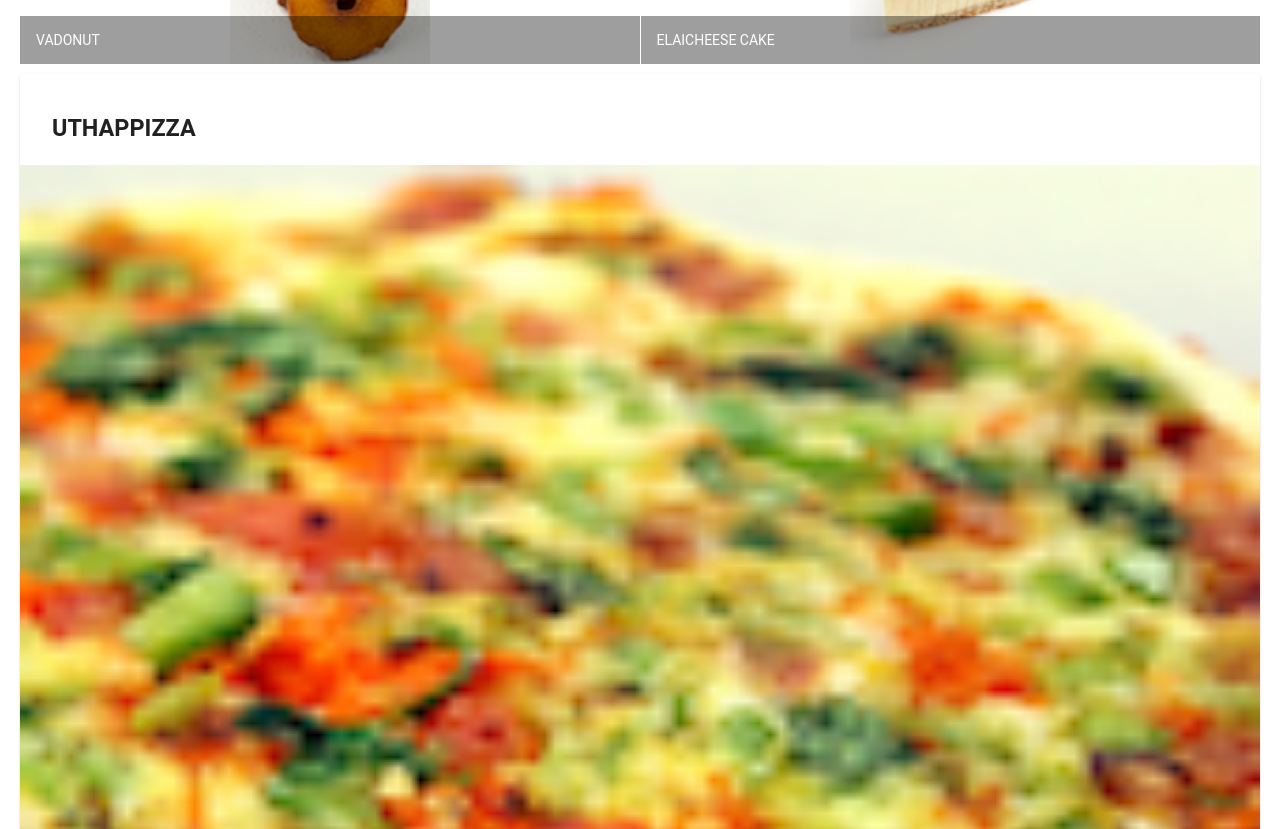
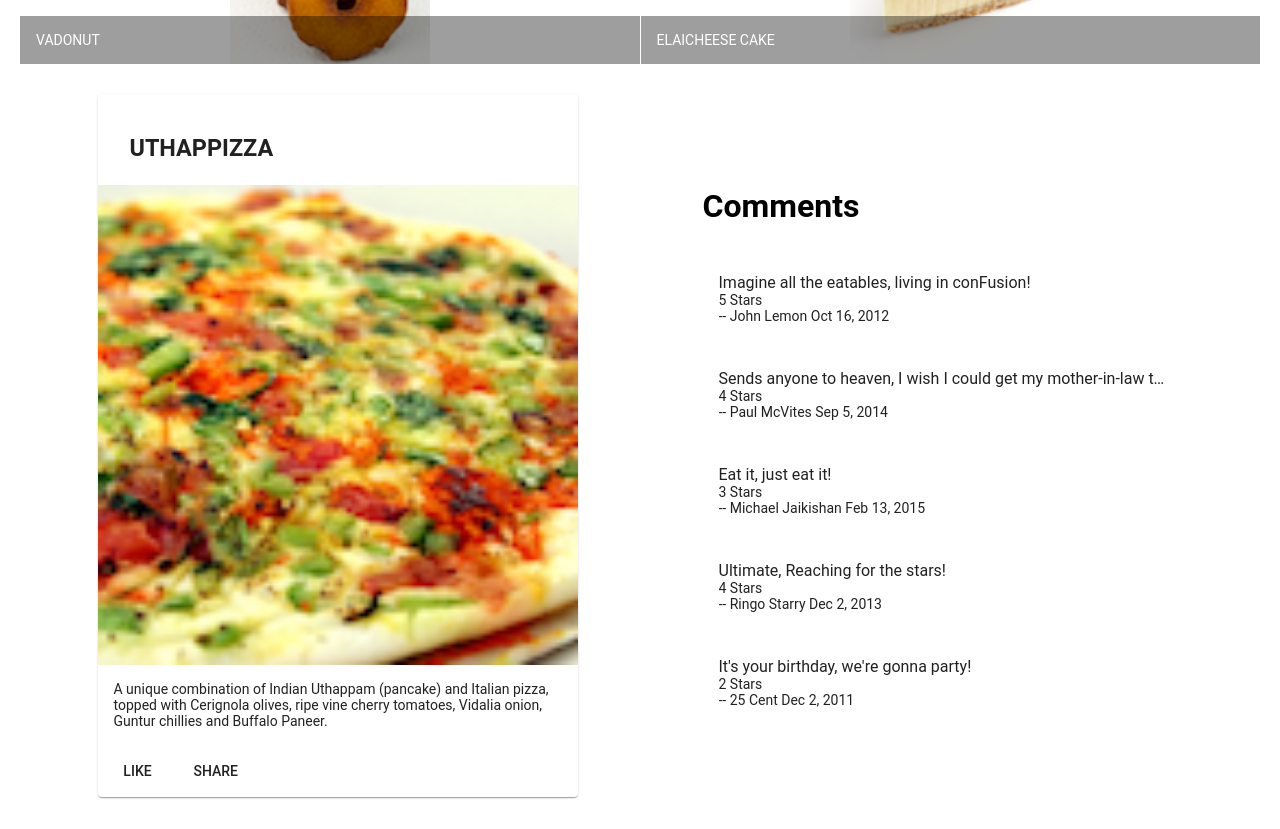
Before and after one commit to colcodeando/angular-coursera, an Angular app: page / in a window 1280 px wide. Shown: the part 500-1329 px from the top of the page. Built offline with nearby package versions, Linux system fonts and the light colour scheme.

Commit message:
Assignment 1

```diff
--- a/src/app/app.module.ts
+++ b/src/app/app.module.ts
@@ -15,11 +15,13 @@
 
 import 'hammerjs';
 import { MenuComponent } from './menu/menu.component';
+import { DishdetailComponent } from './dishdetail/dishdetail.component';
 
 @NgModule({
   declarations: [
     AppComponent,
-    MenuComponent
+    MenuComponent,
+    DishdetailComponent
   ],
   imports: [
     BrowserModule,
--- /dev/null
+++ b/src/app/dishdetail/dishdetail.component.html
@@ -0,0 +1,41 @@
+<div class="container"
+    fxLayout="row"
+    fxLayout.sm="column"
+    fxLayout.xs="column"
+    fxLayoutAlign.gt-md="space-around center"
+    fxLayoutGap="10px"
+    fxLayoutGap.xs="0">
+
+  <div fxFlex="40">
+    <div fxFlex *ngIf="dish">
+        <mat-card>
+          <mat-card-header>
+            <mat-card-title>
+              <h3>{{dish.name | uppercase}}</h3>
+            </mat-card-title>
+          </mat-card-header>
+          <img mat-card-image src={{dish.image}} alt={{dish.name}}>
+          <mat-card-content>
+            <p>{{dish.description}}
+            </p>
+          </mat-card-content>
+          <mat-card-actions>
+            <button mat-button>LIKE</button>
+            <button mat-button>SHARE</button>
+          </mat-card-actions>
+        </mat-card>
+      </div>
+  </div>
+
+  <div fxFlex="40">
+    <h1>Comments</h1>
+    <mat-list *ngFor="let comm of comms">
+      <mat-list-item>
+        <p matLine>{{comm.comment}}</p>
+        <p matLine>{{comm.rating}} Stars</p>
+        <p matLine>-- {{comm.author}} {{comm.date | date}}</p>
+      </mat-list-item>
+    </mat-list>
+  </div>
+
+</div>
--- /dev/null
+++ b/src/app/dishdetail/dishdetail.component.ts
@@ -0,0 +1,63 @@
+import { Component, OnInit } from '@angular/core';
+
+const DISH = {
+  id: '0',
+  name: 'Uthappizza',
+  image: '/assets/images/uthappizza.png',
+  category: 'mains',
+  featured: true,
+  label: 'Hot',
+  price: '4.99',
+  // tslint:disable-next-line:max-line-length
+  description: 'A unique combination of Indian Uthappam (pancake) and Italian pizza, topped with Cerignola olives, ripe vine cherry tomatoes, Vidalia onion, Guntur chillies and Buffalo Paneer.',
+  comments: [
+       {
+           rating: 5,
+           comment: 'Imagine all the eatables, living in conFusion!',
+           author: 'John Lemon',
+           date: '2012-10-16T17:57:28.556094Z'
+       },
+       {
+           rating: 4,
+           comment: 'Sends anyone to heaven, I wish I could get my mother-in-law to eat it!',
+           author: 'Paul McVites',
+           date: '2014-09-05T17:57:28.556094Z'
+       },
+       {
+           rating: 3,
+           comment: 'Eat it, just eat it!',
+           author: 'Michael Jaikishan',
+           date: '2015-02-13T17:57:28.556094Z'
+       },
+       {
+           rating: 4,
+           comment: 'Ultimate, Reaching for the stars!',
+           author: 'Ringo Starry',
+           date: '2013-12-02T17:57:28.556094Z'
+       },
+       {
+           rating: 2,
+           comment: 'It\'s your birthday, we\'re gonna party!',
+           author: '25 Cent',
+           date: '2011-12-02T17:57:28.556094Z'
+       }
+   ]
+};
+
+@Component({
+  selector: 'app-dishdetail',
+  templateUrl: './dishdetail.component.html',
+  styleUrls: ['./dishdetail.component.scss']
+})
+export class DishdetailComponent implements OnInit {
+
+  dish = DISH;
+
+  comms = DISH.comments;
+
+  constructor() { }
+
+  ngOnInit() {
+  }
+
+}
--- a/src/app/menu/menu.component.html
+++ b/src/app/menu/menu.component.html
@@ -20,23 +20,5 @@
     </mat-grid-list>
   </div>
 
-  <div fxFlex *ngIf="selectedDish">
-    <mat-card>
-      <mat-card-header>
-        <mat-card-title>
-          <h3>{{selectedDish.name | uppercase}}</h3>
-        </mat-card-title>
-      </mat-card-header>
-      <img mat-card-image src={{selectedDish.image}} alt={{selectedDish.name}}>
-      <mat-card-content>
-        <p>{{selectedDish.description}}
-        </p>
-      </mat-card-content>
-      <mat-card-actions>
-        <button mat-button>LIKE</button>
-        <button mat-button>SHARE</button>
-      </mat-card-actions>
-    </mat-card>
-  </div>
-
+  <app-dishdetail></app-dishdetail>
 </div>
```
Also changed, not shown: src/app/dishdetail/dishdetail.component.scss (added), 1 other file (tests, documents, lock files or other folders).
